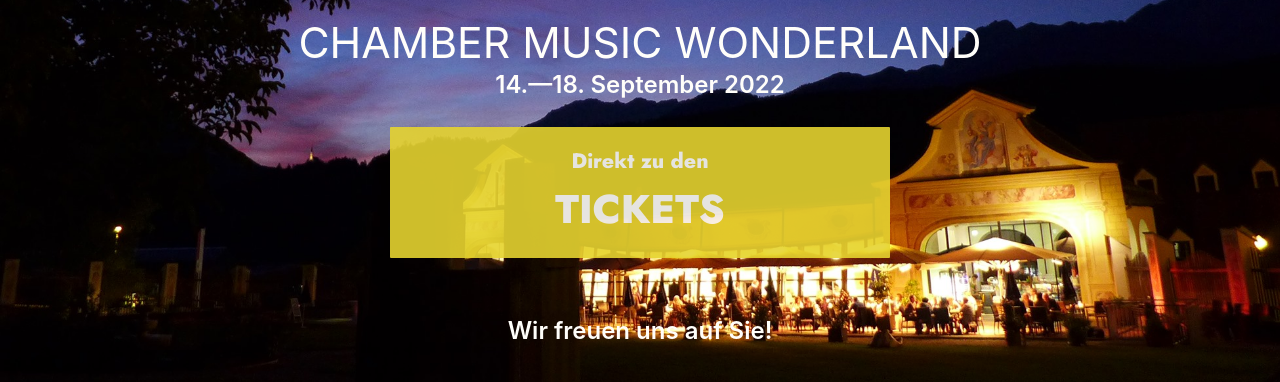
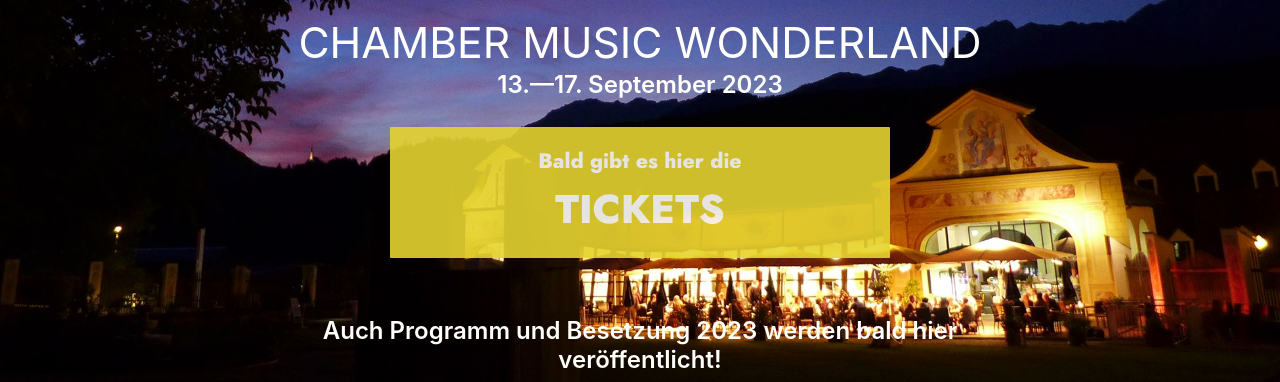
Before and after one commit to hubert-m-n/obertone, a React (Create React App) app: page /#/home in a window 1280 px wide. Shown: the part 415-797 px from the top of the page. Built offline with nearby package versions, Linux system fonts and the light colour scheme.

Commit message:
Preview 2023

```diff
--- a/public/index.html
+++ b/public/index.html
@@ -74,17 +74,17 @@
     />
 
     <title>
-      OBERT&Ouml;NE Kammermusiktage | 14. – 18. September 2022 im Stift Stams
+      Zehnte OBERT&Ouml;NE Kammermusiktage | 13. – 17. September 2023 im Stift Stams
     </title>
     <meta
       property="“og:title“"
       content="“Obert&ouml;ne"
-      OBERTÖNE
+      Zehnte OBERTÖNE
       Kammermusiktage
       |
-      14.–18.
+      13.–17.
       September
-      2022
+      2023
       im
       Stift
       Stams“
--- a/src/sections/home/HomeSection.jsx
+++ b/src/sections/home/HomeSection.jsx
@@ -99,7 +99,7 @@ export default ({ onRef }) => {
             CHAMBER MUSIC WONDERLAND
           </div>
           <div className={styles.homeSectionSubtitle}>
-            14.&mdash;18. September 2022
+            13.&mdash;17. September 2023
           </div>
           <a
             href="https://shop.ticketpay.de/organizer/XTVVA6UY?view=list"
@@ -108,12 +108,13 @@ export default ({ onRef }) => {
               commonStyles.withRoundedBorder
             )}
           >
-            Direkt zu den
+            Bald gibt es hier die
             <div className={styles.ticketsLinkLargeText}>TICKETS</div>
           </a>
           <div className={styles.homeSectionSubtitle}>
-            <br /><br />
-            Wir freuen uns auf Sie!
+            <br />
+            <br />
+            Auch Programm und Besetzung 2023 werden bald hier veröffentlicht!
           </div>
         </div>
       </div>
```
